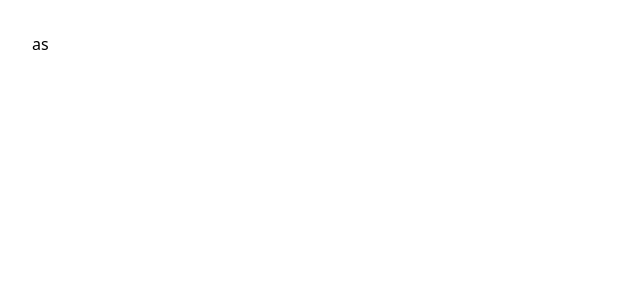
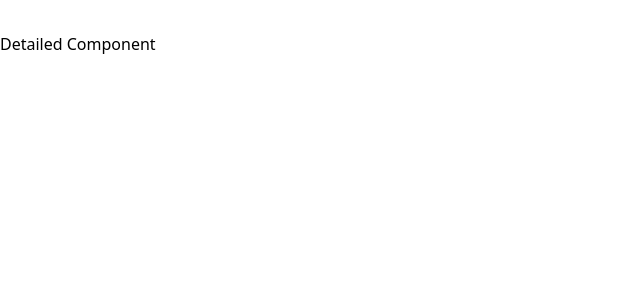
Before and after one commit to ahmed-asiri/weather-app, a React (Create React App) app: page / in a window 1280 px wide. Shown: the top 300 px of the page, without its empty margins (0-640 px from the left). Built offline with nearby package versions, Linux system fonts and the light colour scheme.

Commit message:
create weather detailed card component

```diff
--- a/src/components/App.tsx
+++ b/src/components/App.tsx
@@ -1,7 +1,12 @@
 import React from "react";
+import DetailedWeatherCard from "./DetailedWeatherCard";
 
 function App(props: any) {
-  return <div className="container  min-h-screen m-auto p-8">as</div>;
+  return (
+    <div className="container  min-h-screen m-auto py-8">
+      <DetailedWeatherCard />
+    </div>
+  );
 }
 
 export default App;
--- /dev/null
+++ b/src/components/DetailedWeatherCard.tsx
@@ -0,0 +1,5 @@
+function DetailedWeatherCard(props: any) {
+  return <div>Detailed Component</div>;
+}
+
+export default DetailedWeatherCard;
```
